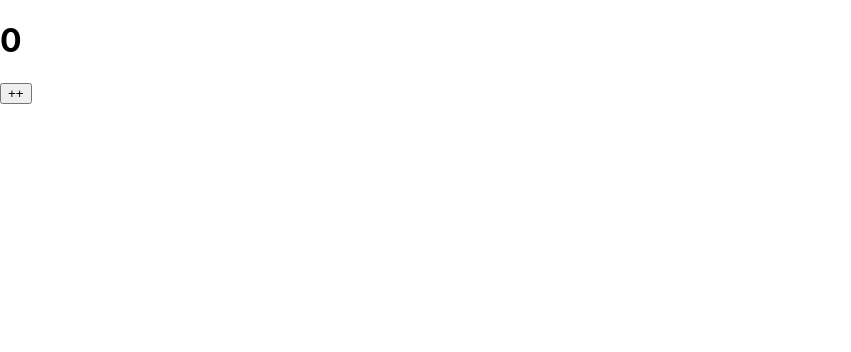
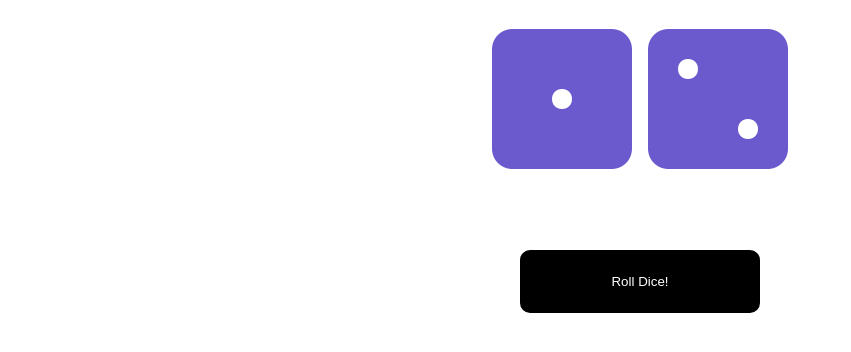
Before and after one commit to Vipul2504/Learning, a React (Create React App) app: page / in a window 1280 px wide. Shown: the top 352 px of the page, without its empty margins (0-851 px from the left). Built offline with nearby package versions, Linux system fonts and the light colour scheme.

Commit message:
completed dice excercise

```diff
--- a/public/index.html
+++ b/public/index.html
@@ -10,6 +10,7 @@
       content="Web site created using create-react-app"
     />
     <link rel="apple-touch-icon" href="%PUBLIC_URL%/logo192.png" />
+    <script src="https://kit.fontawesome.com/a2c7d3d1c4.js"></script>
     <!--
       manifest.json provides metadata used when your web app is installed on a
       user's mobile device or desktop. See https://developers.google.com/web/fundamentals/web-app-manifest/
--- a/src/App.css
+++ b/src/App.css
@@ -36,3 +36,10 @@
     transform: rotate(360deg);
   }
 }
+
+.clock{
+  display: flex;
+  justify-content: center;
+  align-items: center;
+  height: 100vh;
+}
--- a/src/App.js
+++ b/src/App.js
@@ -1,12 +1,20 @@
 import { Component } from "react";
+import Clock from "./Clock";
 import Counter from "./counter";
 import Demo from "./Demo";
+import Dice from "./DiceExcercise/Dice.component";
+import RollDice from "./DiceExcercise/RollDice.component";
+import Random from "./Random";
+import SetState from "./Setstate";
+import './App.css'
+
+
 
 class App extends Component{
     render(){
         return (
-            <div>
-                <Counter />
+            <div className="App">
+             <RollDice />
             </div>
         )
     }
--- /dev/null
+++ b/src/Clock.jsx
@@ -0,0 +1,36 @@
+import { Component } from "react";
+
+class Clock extends Component {
+    constructor(props) {
+      super(props);
+      this.state = {date: new Date().getSeconds()};
+    }
+
+    componentDidMount() {
+      this.timerID = setInterval(
+        () => this.tick(),
+        1000
+      );
+    }
+
+    componentWillUnmount() {
+      clearInterval(this.timerID);
+    }
+
+    tick() {
+      this.setState({
+        date: new Date().getSeconds()
+      });
+    }
+
+    render() {
+      return (
+        <div className="clock">
+          <h1>Hello, world!</h1>
+          <h2>It is {this.state.date}.</h2>
+        </div>
+      );
+    }
+  }
+
+export default Clock;
--- /dev/null
+++ b/src/DiceExcercise/Dice.component.jsx
@@ -0,0 +1,20 @@
+import { Component } from "react";
+import './Dice.css'
+class Dice extends Component{
+    constructor(props){
+        super(props);
+    }
+
+    render(){
+       return (
+        <div className="Die">
+            <i className={`Die fas fa-dice-${this.props.face}`}></i>
+        </div>
+       )
+
+
+
+    }
+}
+
+export default Dice
--- /dev/null
+++ b/src/DiceExcercise/Dice.css
@@ -0,0 +1,47 @@
+.Die {
+    font-size: 10rem;
+    padding: 0.25rem;
+    color: slateblue;
+  }
+
+  .shaking {
+    animation-name: wobble;
+    animation-duration: 1s;
+  }
+
+  @keyframes wobble {
+    0% {
+      -webkit-transform: none;
+      transform: none;
+    }
+
+    15% {
+      -webkit-transform: translate3d(-25%, 0, 0) rotate3d(0, 0, 1, -5deg);
+      transform: translate3d(-25%, 0, 0) rotate3d(0, 0, 1, -5deg);
+    }
+
+    30% {
+      -webkit-transform: translate3d(20%, 0, 0) rotate3d(0, 0, 1, 3deg);
+      transform: translate3d(20%, 0, 0) rotate3d(0, 0, 1, 3deg);
+    }
+
+    45% {
+      -webkit-transform: translate3d(-15%, 0, 0) rotate3d(0, 0, 1, -3deg);
+      transform: translate3d(-15%, 0, 0) rotate3d(0, 0, 1, -3deg);
+    }
+
+    60% {
+      -webkit-transform: translate3d(10%, 0, 0) rotate3d(0, 0, 1, 2deg);
+      transform: translate3d(10%, 0, 0) rotate3d(0, 0, 1, 2deg);
+    }
+
+    75% {
+      -webkit-transform: translate3d(-5%, 0, 0) rotate3d(0, 0, 1, -1deg);
+      transform: translate3d(-5%, 0, 0) rotate3d(0, 0, 1, -1deg);
+    }
+
+    100% {
+      -webkit-transform: none;
+      transform: none;
+    }
+  }
--- /dev/null
+++ b/src/DiceExcercise/RollDice.component.jsx
@@ -0,0 +1,46 @@
+import { Component } from "react"
+import Dice from "./Dice.component";
+import './RollDice.css'
+
+class RollDice extends Component{
+    static defaultProps = {
+        sides: ['one', 'two', 'three', 'four', 'five', 'six']
+      }
+    constructor(props){
+        super(props);
+        this.state = {dice1: "one", dice2: "two",  rolling : false}
+        this.rolldice = this.rolldice.bind(this)
+    }
+
+    rolldice(){
+        const newDice1 = this.props.sides[
+            Math.floor(Math.random() * this.props.sides.length)
+          ]
+
+          const newDice2 = this.props.sides[
+            Math.floor(Math.random() * this.props.sides.length)
+          ]
+
+        this.setState({dice1: newDice1, dice2:newDice2, rolling: true})
+
+        setTimeout(() => {
+            this.setState({ rolling: false });
+          }, 1000);
+    }
+    render(){
+        return (
+            <div className="RollDice">
+            <div className="RollDice-container">
+              <Dice face={this.state.dice1} rolling={this.state.rolling}/>
+              <Dice face={this.state.dice2} rolling={this.state.rolling}/>
+            </div>
+
+            <button onClick={this.rolldice} disabled={this.state.rolling}>
+              {this.state.rolling ? 'Rolling...' : 'Roll Dice!'}
+            </button>
+          </div>
+        )
+    }
+}
+
+export default RollDice
--- /dev/null
+++ b/src/DiceExcercise/RollDice.css
@@ -0,0 +1,28 @@
+.RollDice {
+    display: flex;
+    flex-direction: column;
+    flex-flow: column nowrap;
+    min-height: 100vh;
+  }
+
+  .RollDice-container {
+    display: flex;
+    justify-content: center;
+    align-content: center;
+  }
+
+  .RollDice button {
+    align-self: center;
+    width: 15rem;
+    padding: 1.5rem;
+    border: 0px;
+    border-radius: 10px;
+    color: #fff;
+    background-color: #000;
+    margin-top: 3rem;
+  }
+
+  .RollDice button:hover {
+    background-color: darkslateblue;
+    cursor: pointer;
+  }
--- /dev/null
+++ b/src/Random.jsx
@@ -0,0 +1,28 @@
+import { Component } from "react";
+import "./App.css"
+
+class Random extends Component{
+    constructor(props){
+        super(props);
+        this.state = {num : 1}
+        this.getRandom = this.getRandom.bind(this)
+    }
+
+    getRandom(){
+        let random = Math.floor(Math.random() * 10) + 1;
+        this.setState({num : random})
+    }
+
+    render(){
+        return(
+            <div className="App">
+                <h1>Number is {this.state.num}</h1>
+                {this.state.num === 7 && <h2>You Win!!!</h2>}
+                {this.state.num !== 7 && <button onClick={this.getRandom}>Random number</button>}
+
+            </div>
+        )
+    }
+}
+
+export default Random
--- /dev/null
+++ b/src/Setstate.jsx
@@ -0,0 +1,28 @@
+import { Component } from "react";
+
+class SetState extends Component{
+    constructor(props){
+        super(props);
+        this.state = {count : 0}
+    }
+    incrementCount() {
+        this.setState({count: this.state.count + 1});
+      }
+
+      handleSomething() {
+        this.incrementCount();
+        this.incrementCount();
+        this.incrementCount();
+      }
+
+    render(){
+        return(
+            <div>
+            <h1>Hello</h1>
+            <h2>{this.handleSomething}</h2>
+            </div>
+        )
+    }
+}
+
+export default SetState;
--- a/src/index.css
+++ b/src/index.css
@@ -11,3 +11,10 @@ code {
   font-family: source-code-pro, Menlo, Monaco, Consolas, 'Courier New',
     monospace;
 }
+
+.clock{
+  display: flex;
+  justify-content: center;
+  align-items: center;
+  height: 100vh;
+}
```
Also changed, not shown: src/counter.jsx (+25 -0 lines).
